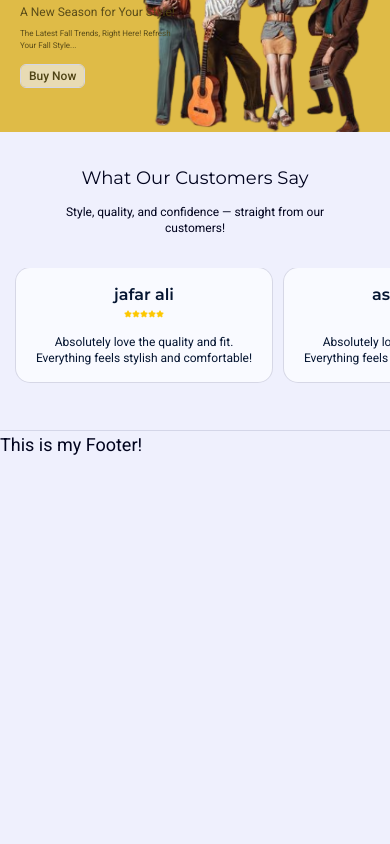
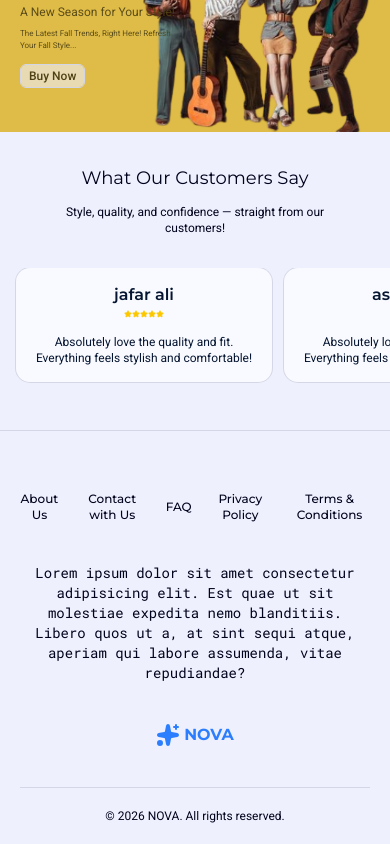
Before and after one commit to ReyhanehMombeyni/NOVA, a Next.js app: page / in a window 390 px wide. Shown: the part 1172-2016 px from the top of the page. Before the commit the page ends 1802 px from the top, so only its background shows below. Built offline with nearby package versions, Linux system fonts and the light colour scheme.

Commit message:
Add: basic footer & responsive

```diff
--- a/src/components/layout/Footer.tsx
+++ b/src/components/layout/Footer.tsx
@@ -1,5 +1,44 @@
+import Link from "next/link";
+import { Logo } from "../shared";
+
+const menu= [{
+    id: 1,
+    text: "About Us",
+    href: '/products'
+}, {
+    id: 2,
+    text: "Contact with Us",
+    href: '/products'
+}, {
+    id: 3,
+    text: "FAQ",
+    href: '/products'
+}, {
+    id: 4,
+    text: "Privacy Policy",
+    href: '/products'
+}, {
+    id: 5,
+    text: "Terms & Conditions",
+    href: '/products'
+}];
+
 export const Footer = () => {
+    const year = new Date().getFullYear();
     return(
-        <div className="h-50 text-lg border-t">This is my Footer!</div>
+        <footer className="w-full border-t p-5">
+            <div className="flex flex-col items-center gap-10 text-center my-10">
+                <ul className="flex items-center gap-5 md:gap-10 text-xs md:text-sm xl:text-base xl:gap-15 font-heading font-medium">
+                    {menu.map(({id, text, href}) => <li key={id}>
+                        <Link href={href}>{text}</Link>
+                        </li>)}
+                </ul>
+                <p className="text-sm font-mono xl:max-w-xl xl:text-base">Lorem ipsum dolor sit amet consectetur adipisicing elit. Est quae ut sit molestiae expedita nemo blanditiis. Libero quos ut a, at sint sequi atque, aperiam qui labore assumenda, vitae repudiandae?</p>
+                <Logo />
+            </div>
+            <div className="border-t text-center pt-5 text-xs">
+                &copy; { year } NOVA. All rights reserved.
+            </div>
+        </footer>
     );
 }
--- a/src/components/shared/ProductCard.tsx
+++ b/src/components/shared/ProductCard.tsx
@@ -27,14 +27,14 @@ export const ProductCard = ({ title, price, brand, rating, image }: ProductProps
                 />
             </div>
             <div className="flex flex-col text-left p-2">
-                <h3 className="font-medium font-mono text-sm md:text-base">{title}</h3>
+                <h3 className="font-medium font-mono text-sm md:text-base">{title.slice(0, 10)}</h3>
                 <div className="flex justify-between items-center text-xs md:text-sm pb-2">
                     <span className=" text-gray-400">{brand}</span>
                     <RatingStars rating={rating} />
                 </div>
                 <div className="flex justify-between items-center">
                     <p className="text-sm md:text-base">${price}</p>
-                    <Link href="/products" className="text-xs md:text-sm text-blue-400 hover:text-blue-300">see more & buy</Link>
+                    <Link href="/products" className="text-xs md:text-sm text-blue-400 hover:text-blue-300">see more</Link>
                 </div>
             </div>
         </div>
```
